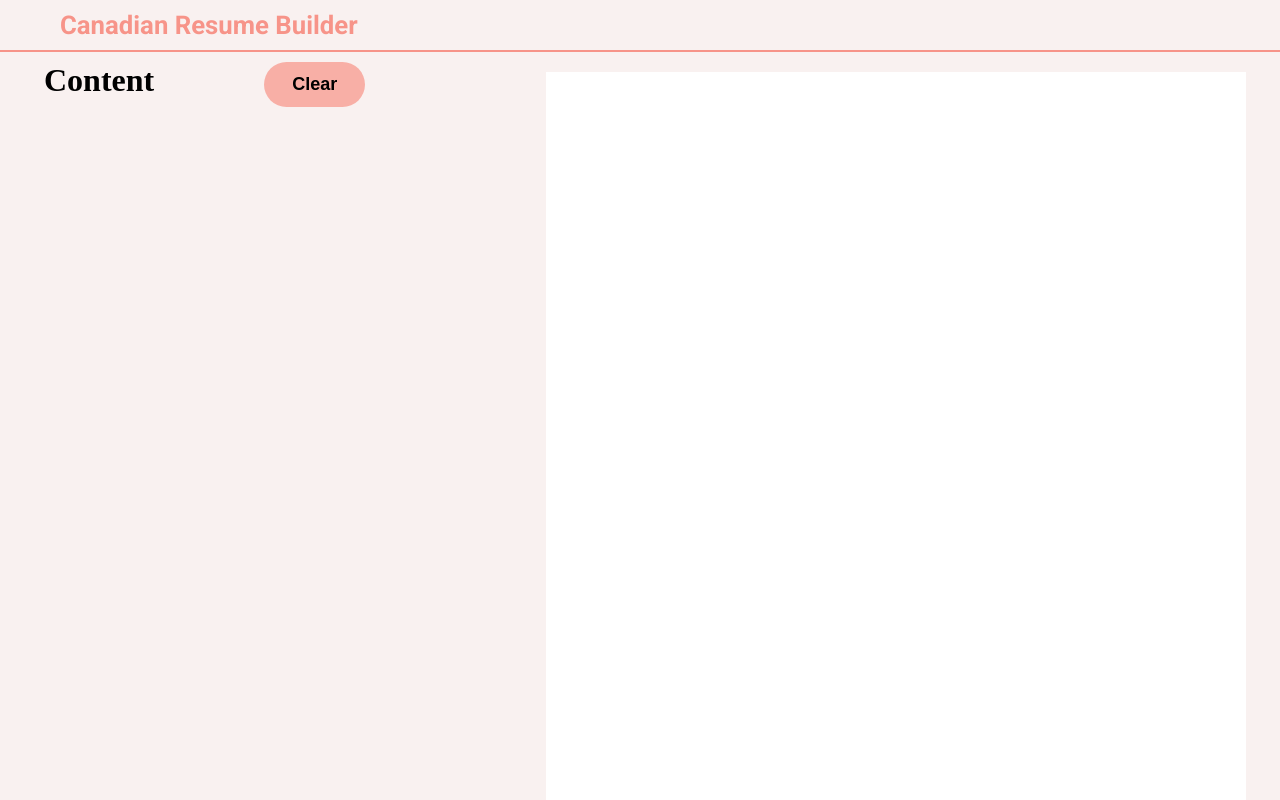
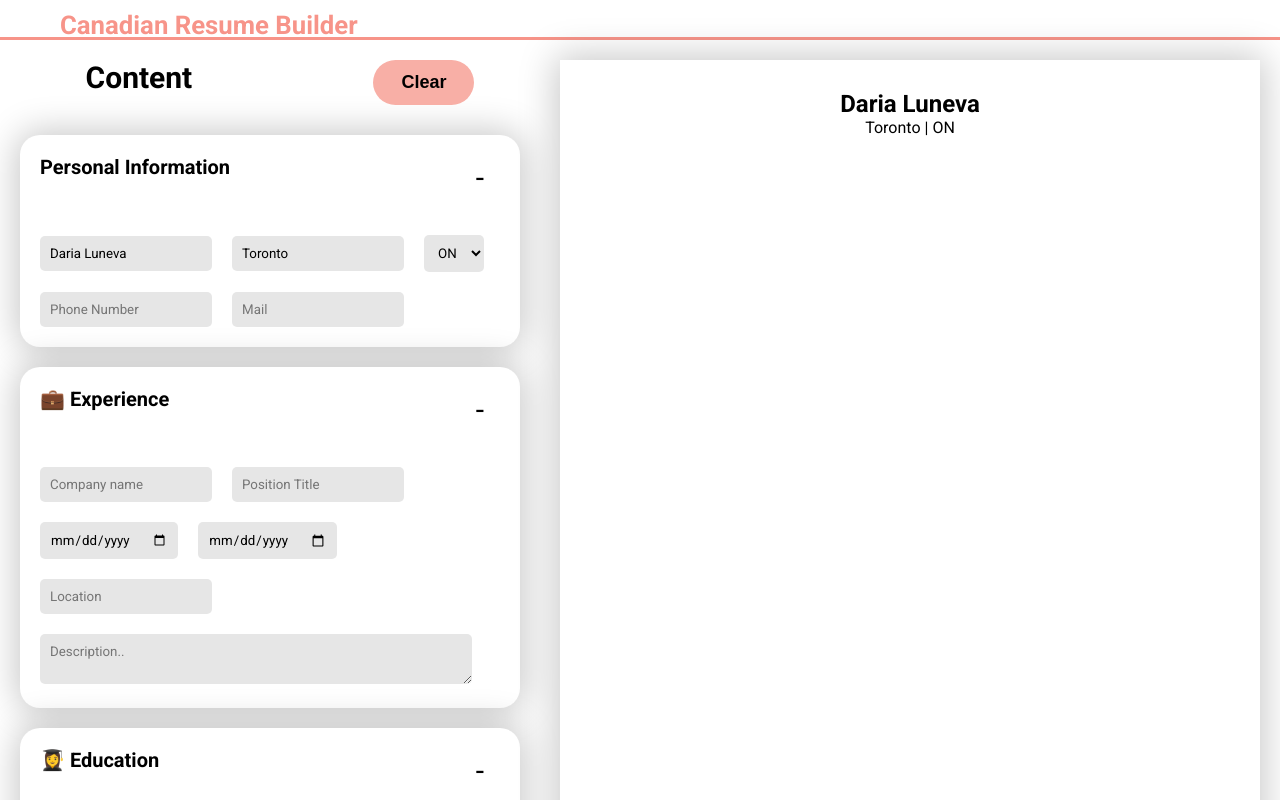
Before and after one commit to LunevaDariaa/canadian_cv_app, a React (Vite) app in the folder my-first-react-app/: page / in a window 1280 px wide. Shown: the top 800 px of the page. Built offline with nearby package versions, Linux system fonts and the light colour scheme.

Commit message:
Created all modules and styling

```diff
--- a/my-first-react-app/package.json
+++ b/my-first-react-app/package.json
@@ -22,6 +22,6 @@
     "eslint-plugin-react": "^7.34.1",
     "eslint-plugin-react-hooks": "^4.6.0",
     "eslint-plugin-react-refresh": "^0.4.6",
-    "vite": "^5.2.0"
+    "vite": "^5.2.8"
   }
 }
--- a/my-first-react-app/src/App.jsx
+++ b/my-first-react-app/src/App.jsx
@@ -1,14 +1,41 @@
 import { useState } from "react";
 
-function Button() {
-  return <button className="bn3637 bn37">Clear</button>;
+const provinces = [
+  "AB",
+  "BC",
+  "MB",
+  "NB",
+  "NL",
+  "NS",
+  "NT",
+  "NU",
+  "ON",
+  "PE",
+  "QC",
+  "SK",
+  "YT",
+];
+
+function Button({ children }) {
+  return <button className="bn3637 bn37">{children}</button>;
 }
 
 export default function App() {
+  const [fullName, setFullName] = useState("Daria Luneva");
+  const [city, setCity] = useState("Toronto");
+  const [province, setProvince] = useState("ON");
+
   return (
     <div className="app">
-      <FormSidebar />
-      <Resume />
+      <FormSidebar
+        fullName={fullName}
+        onSetFullName={setFullName}
+        city={city}
+        onSetCity={setCity}
+        province={province}
+        onSetProvince={setProvince}
+      />
+      <Resume fullName={fullName} city={city} province={province} />
     </div>
   );
 }
@@ -17,33 +44,161 @@ function Header() {
   return (
     <div className="header">
       <h1>Content</h1>
-      <Button />
+      <Button>Clear</Button>
     </div>
   );
 }
 
-function FormSidebar() {
+function FormSidebar({
+  fullName,
+  onSetFullName,
+  city,
+  onSetCity,
+  province,
+  onSetProvince,
+}) {
   return (
     <div className="form-sidebar">
       <Header />
+      <PersonalInfo
+        fullName={fullName}
+        onSetFullName={onSetFullName}
+        city={city}
+        onSetCity={onSetCity}
+        province={province}
+        onSetProvince={onSetProvince}
+      />
+      <Experience />
+      <Education />
     </div>
   );
 }
 
-function Resume() {
-  return <div className="resume"></div>;
+function Resume({ fullName, city, province }) {
+  return (
+    <div className="resume">
+      <div className="personal-info-display">
+        <h2>{fullName}</h2>
+        <p>
+          {city} | {province}
+        </p>
+      </div>
+    </div>
+  );
 }
 
-function PersonalInfo() {
-  return <div></div>;
+function PersonalInfo({
+  fullName,
+  onSetFullName,
+  city,
+  onSetCity,
+  province,
+  onSetProvince,
+}) {
+  const [isModuleOpened, setIsModuleOpened] = useState(true);
+
+  function handleOpenModule() {
+    setIsModuleOpened((open) => !open);
+  }
+  console.log(fullName);
+  return (
+    <div className="module">
+      <div className="module-info">
+        <h1>Personal Information</h1>
+        <button onClick={handleOpenModule}>
+          {!isModuleOpened ? "+" : "-"}
+        </button>
+      </div>
+      {isModuleOpened && (
+        <form>
+          <input
+            type="text"
+            placeholder="Full Name"
+            value={fullName}
+            onChange={(e) => onSetFullName(e.target.value)}
+            required
+          />
+          <input
+            type="text"
+            placeholder="City"
+            value={city}
+            onChange={(e) => onSetCity(e.target.value)}
+            required
+          />
+          <select
+            value={province}
+            onClick={(e) => onSetProvince(e.target.value)}
+          >
+            {provinces.map((prov) => (
+              <option>{prov}</option>
+            ))}
+          </select>
+          <input type="number" placeholder="Phone Number" required />
+          <input type="mail" placeholder="Mail" required />
+        </form>
+      )}
+    </div>
+  );
 }
 
 function Experience() {
-  return <div></div>;
+  const [isModuleOpened, setIsModuleOpened] = useState(true);
+
+  function handleOpenModule() {
+    setIsModuleOpened((open) => !open);
+  }
+  return (
+    <div className="module">
+      <div className="module-info">
+        <h1>💼 Experience</h1>
+        <button onClick={handleOpenModule}>
+          {!isModuleOpened ? "+" : "-"}
+        </button>
+      </div>
+      {isModuleOpened && (
+        <form>
+          <input type="text" placeholder="Company name" required />
+          <input type="text" placeholder="Position Title" required />
+          <input type="date" placeholder="Start Date" required />
+          <input type="date" placeholder="End Date" />
+          <input type="text" placeholder="Location" required />
+          <textarea
+            type="text"
+            minLength="20"
+            placeholder="Description.."
+          ></textarea>
+        </form>
+      )}
+    </div>
+  );
 }
 
 function Education() {
-  return <div></div>;
+  const [isModuleOpened, setIsModuleOpened] = useState(true);
+
+  function handleOpenModule() {
+    setIsModuleOpened((open) => !open);
+  }
+
+  return (
+    <div className="module">
+      <div className="module-info">
+        <h1>👩‍🎓 Education</h1>
+        <button onClick={handleOpenModule}>
+          {!isModuleOpened ? "+" : "-"}
+        </button>
+      </div>
+      {isModuleOpened && (
+        <form>
+          <input type="text" placeholder="School" required />
+          <input type="text" placeholder="Degree" required />
+          <input type="date" placeholder="Start Date" required />
+          <input type="date" placeholder="End Date" />
+          <input type="text" placeholder="Location" required />
+        </form>
+      )}
+    </div>
+  );
 }
 
 function Skills() {
--- a/my-first-react-app/src/index.css
+++ b/my-first-react-app/src/index.css
@@ -8,20 +8,22 @@
 * {
   margin: 0;
   padding: 0;
+  font-family: "Roboto";
+  box-sizing: border-box;
 }
 
 body {
-  background-color: var(--main);
+  background-color: white;
 }
 
 /* Header */
 header {
-  height: 50px;
+  height: 40px;
   width: 100%;
-  background-color: var(--main);
+  background-color: white;
   color: var(--coral);
-  font-family: "Roboto";
-  border-bottom: 2px solid var(--coral);
+
+  border-bottom: 3px solid var(--coral);
   font-size: 22px;
 }
 
@@ -33,7 +35,9 @@ header {
 
 .form-sidebar {
   width: 40%;
-  min-width: 50vh;
+  margin: 10px 20px;
+  flex-wrap: wrap;
+  min-width: 250px;
   /* background-color: var(--coral); */
   min-height: 50vw;
   height: 100%;
@@ -46,19 +50,25 @@ header {
   height: auto;
   min-height: 900px;
   background-color: white;
+  -webkit-box-shadow: 0px 0px 35px 4px rgba(0, 0, 0, 0.41);
+  -moz-box-shadow: 0px 0px 35px 4px rgba(0, 0, 0, 0.41);
+  box-shadow: 0px 0px 35px 4px rgba(0, 0, 0, 0.219);
 }
 
 .header {
   display: flex;
+  justify-content: space-around;
   flex-direction: row;
 }
 
 .header h1 {
   margin: 10px 30px;
+  font-size: 30px;
   padding-right: 70px;
 }
 
 .header button {
+  position: relative;
   margin: 10px;
 }
 
@@ -95,3 +105,65 @@ header {
 .bn37:hover {
   transform: perspective(1px) scale3d(1.044, 1.044, 1) translateZ(0) !important;
 }
+
+/* Modules */
+.module {
+  background-color: white;
+  margin: 20px 0;
+  padding: 10px;
+  border-radius: 20px;
+  -webkit-box-shadow: 0px 0px 35px 4px rgba(0, 0, 0, 0.41);
+  -moz-box-shadow: 0px 0px 35px 4px rgba(0, 0, 0, 0.41);
+  box-shadow: 0px 0px 35px 4px rgba(0, 0, 0, 0.219);
+}
+
+.module-info h1 {
+  height: 60px;
+  font-size: 20px;
+}
+
+.module input,
+.module select {
+  background-color: #e6e6e6;
+  border-radius: 5px;
+  /* height: 30px; */
+  margin: 10px;
+  border: none;
+  padding: 10px;
+}
+
+.module textarea {
+  background-color: #e6e6e6;
+  border-radius: 5px;
+  /* height: 30px; */
+  margin: 10px;
+  border: none;
+  padding: 10px;
+  width: 90%;
+  align-self: center;
+}
+
+.module-info {
+  display: flex;
+  flex-direction: row;
+  justify-content: space-between;
+  padding: 10px;
+}
+
+.module-info button {
+  height: 30px;
+  width: 30px;
+  border-radius: 10px;
+  border: none;
+  font-size: 30px;
+  margin: 5px;
+  background-color: white;
+  cursor: pointer;
+}
+
+/* Resume */
+
+.personal-info-display {
+  text-align: center;
+  margin-top: 30px;
+}
```
Also changed, not shown: 1 other file (tests, documents, lock files or other folders).
